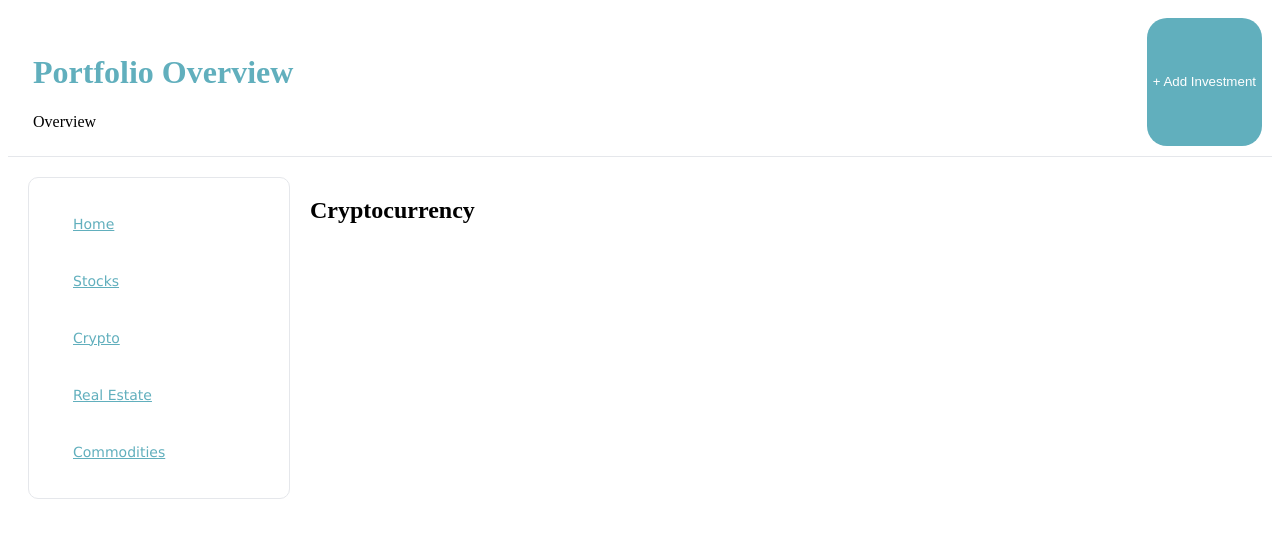
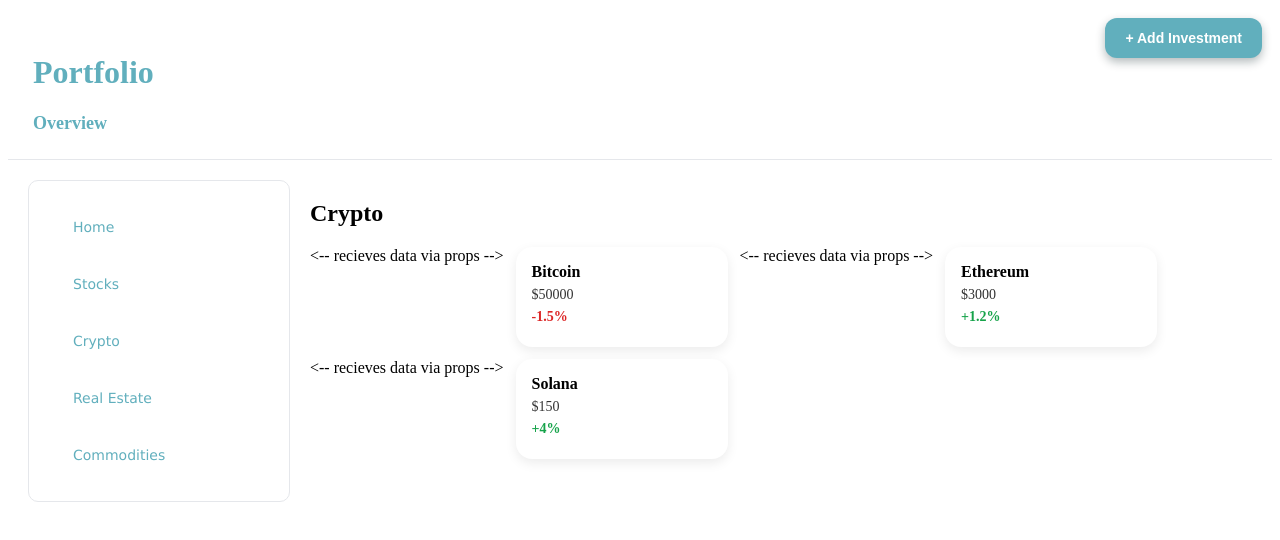
Before and after one commit to gurleencodes/Investment-App, a Vue app: page /crypto in a window 1280 px wide. Shown: the top 540 px of the page. Built offline with nearby package versions, Linux system fonts and the light colour scheme.

Commit message:
new changes

```diff
--- /dev/null
+++ b/capacitor.config.json
@@ -0,0 +1,5 @@
+{
+  "appId": ".edu.hofstra.cs.gurleenkaur.investmentapp",
+  "appName": " InvestmentApp",
+  "webDir": "dist"
+}
--- a/package.json
+++ b/package.json
@@ -9,6 +9,9 @@
     "preview": "vite preview"
   },
   "dependencies": {
+    "@capacitor/cli": "^8.3.1",
+    "@capacitor/core": "^8.3.1",
+    "@capacitor/ios": "^8.3.1",
     "vue": "^3.5.32",
     "vue-router": "^5.0.6"
   },
--- a/src/components/InvestmentCard.vue
+++ b/src/components/InvestmentCard.vue
@@ -2,7 +2,7 @@
 defineProps(['data'])
 </script>
 
-<template>
+<template>  <-- recieves data via props -->
   <div class="card">
     <h3>{{ data.name }}</h3>
     <p>${{ data.price }}</p>
@@ -11,3 +11,52 @@ defineProps(['data'])
     </p>
   </div>
 </template>
+
+<style scoped>
+.card {
+  background: white;
+  border-radius: 16px;
+  gap: 30px;
+  padding: 16px;
+
+  box-shadow: 0 4px 12px rgba(0, 0, 0, 0.08);
+
+  transition: all 0.2s ease;
+
+  width: 180px;
+}
+
+/* hover effect */
+.card:hover {
+  transform: translateY(-4px);
+  box-shadow: 0 8px 18px rgba(0, 0, 0, 0.12);
+}
+
+h3 {
+  margin: 0;
+  font-size: 16px;
+  font-weight: 600;
+}
+
+p {
+  margin: 6px 0;
+  font-size: 14px;
+}
+
+/* price */
+p:nth-of-type(1) {
+  font-weight: 500;
+  color: #333;
+}
+
+/* positive / negative colors */
+.positive {
+  color: #16a34a;
+  font-weight: 600;
+}
+
+.negative {
+  color: #dc2626;
+  font-weight: 600;
+}
+</style>
--- a/src/components/SideBar.vue
+++ b/src/components/SideBar.vue
@@ -35,6 +35,7 @@ a{
     cursor: pointer;
     text-align: left;
     transition: background 0.2s ease;
+    text-decoration: none; /* removes underline */
 }
 
 a:hover {
--- a/src/components/UI.vue
+++ b/src/components/UI.vue
@@ -5,13 +5,13 @@ const emit = defineEmits(['add'])
 <template>
   <header>
     <div class="title">
-        <h1>Portfolio Overview</h1>
+        <h1>Portfolio</h1>
         <span class="subtitle">Overview</span>
     </div>
 
-
-    <button @click="emit('add')">+ Add Investment </button>  <!-- when button clicked, the header emits/signals to app.vue   -->
-
+    <div class="buttons">
+      <button @click="emit('add')">+ Add Investment </button>  <!-- when button clicked, the header emits/signals to app.vue   -->
+    </div>
   </header>
 </template>
 
@@ -32,12 +32,32 @@ h1 {
     padding: 15px;
 }
 
-button {
-    padding: 10 px;
-    background-color: #61afbd;
-    color: white;
-    border: none;
-    border-radius: 20px;
-    cursor: pointer;
+button{
+  padding: 12px 20px; /* fix spacing */
+  background-color: #61afbd;
+  color: white;
+
+  border: none;
+  border-radius: 12px;
+
+  font-size: 14px;
+  font-weight: 600;
+
+  cursor: pointer;
+
+  transition: all 0.6s ease;
+
+  box-shadow: 0 4px 10px rgba(8, 29, 33, 0.3);
+}
+
+.subtitle {
+  font-size: 18px;
+  font-weight: 600;
+  color: #61afbd;
+}
+
+button:hover {
+  background-color: #2e7585ff;
+  box-shadow: 0 6px 12px rgba(8, 29, 33, 0.4);
 }
 </style>
--- a/src/views/Commodities.vue
+++ b/src/views/Commodities.vue
@@ -1,8 +1,31 @@
 <script setup>
+import InvestmentCard from '../components/InvestmentCard.vue'
+
+const investments = [
+  { name: 'Gold', price: 1900, change: '+0.5%' },
+  { name: 'Silver', price: 25, change: '-0.8%' },
+  { name: 'Oil', price: 70, change: '+1.3%' }
+]
 </script>
 
 <template>
   <div class="page">
     <h2>Commodities</h2>
+
+    <div class="cards-wrapper">
+      <InvestmentCard
+        v-for="(item, index) in investments"
+        :key="index"
+        :data="item"
+      />
+    </div>
   </div>
 </template>
+
+<style scoped>
+.cards-wrapper {
+  display: flex;
+  flex-wrap: wrap;
+  gap: 12px;
+}
+</style>
--- a/src/views/Crypto.vue
+++ b/src/views/Crypto.vue
@@ -1,13 +1,31 @@
 <script setup>
-</script setup>
+import InvestmentCard from '../components/InvestmentCard.vue'
 
+const investments = [
+  { name: 'Bitcoin', price: 50000, change: '-1.5%' },
+  { name: 'Ethereum', price: 3000, change: '+1.2%' },
+  { name: 'Solana', price: 150, change: '+4%' }
+]
+</script>
 
 <template>
-    <div class="page">
-        <h2>Cryptocurrency</h2>
+  <div class="page">
+    <h2>Crypto</h2>
+
+    <div class="cards-wrapper">
+      <InvestmentCard
+        v-for="(item, index) in investments"
+        :key="index"
+        :data="item"
+      />
     </div>
+  </div>
 </template>
 
-
 <style scoped>
+.cards-wrapper {
+  display: flex;
+  flex-wrap: wrap;
+  gap: 12px;
+}
 </style>
--- a/src/views/Home.vue
+++ b/src/views/Home.vue
@@ -1,11 +1,16 @@
 <script setup>
 import InvestmentCard from '../components/InvestmentCard.vue'
-defineProps(['investments'])
+
+const investments = [
+  { name: 'Apple', price: 200, change: '+2%' },
+  { name: 'Bitcoin', price: 50000, change: '-1.5%' }
+]
 </script>
 
 <template>
   <div class="page">
     <h2>Overview</h2>
+
     <div class="cards-wrapper">
       <InvestmentCard
         v-for="(item, index) in investments"
@@ -15,3 +20,11 @@ defineProps(['investments'])
     </div>
   </div>
 </template>
+
+<style scoped>   /* makes cards-wrapper look better */
+  .cards-wrapper {
+  display: flex;
+  flex-wrap: wrap;
+  gap: 12px;
+}
+</style>
--- a/src/views/RealEstate.vue
+++ b/src/views/RealEstate.vue
@@ -1,8 +1,31 @@
 <script setup>
+import InvestmentCard from '../components/InvestmentCard.vue'
+
+const investments = [
+  { name: 'NY Apartment', price: 800000, change: '+1%' },
+  { name: 'LA House', price: 1200000, change: '+2.5%' },
+  { name: 'Miami Condo', price: 600000, change: '-0.5%' }
+]
 </script>
 
 <template>
   <div class="page">
     <h2>Real Estate</h2>
+
+    <div class="cards-wrapper">
+      <InvestmentCard
+        v-for="(item, index) in investments"
+        :key="index"
+        :data="item"
+      />
+    </div>
   </div>
 </template>
+
+<style scoped>
+.cards-wrapper {
+  display: flex;
+  flex-wrap: wrap;
+  gap: 12px;
+}
+</style>
--- a/src/views/Stocks.vue
+++ b/src/views/Stocks.vue
@@ -1,8 +1,31 @@
 <script setup>
+import InvestmentCard from '../components/InvestmentCard.vue'
+
+const investments = [
+  { name: 'Apple', price: 200, change: '+2%' },
+  { name: 'Tesla', price: 700, change: '+3%' },
+  { name: 'Amazon', price: 3200, change: '-1%' }
+]
 </script>
 
 <template>
   <div class="page">
     <h2>Stocks</h2>
+
+    <div class="cards-wrapper">
+      <InvestmentCard
+        v-for="(item, index) in investments"
+        :key="index"
+        :data="item"
+      />
+    </div>
   </div>
 </template>
+
+<style scoped>
+.cards-wrapper {
+  display: flex;
+  flex-wrap: wrap;
+  gap: 12px;
+}
+</style>
```
Also changed, not shown: src/components/AddInvestmentModal.vue (+15 -25 lines), 21 other files (tests, documents, lock files or other folders).
